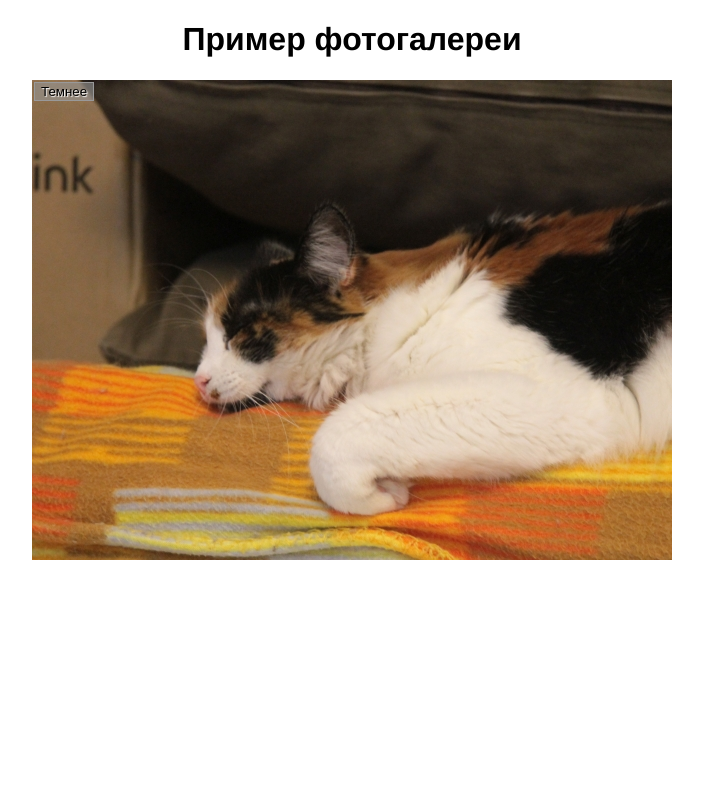
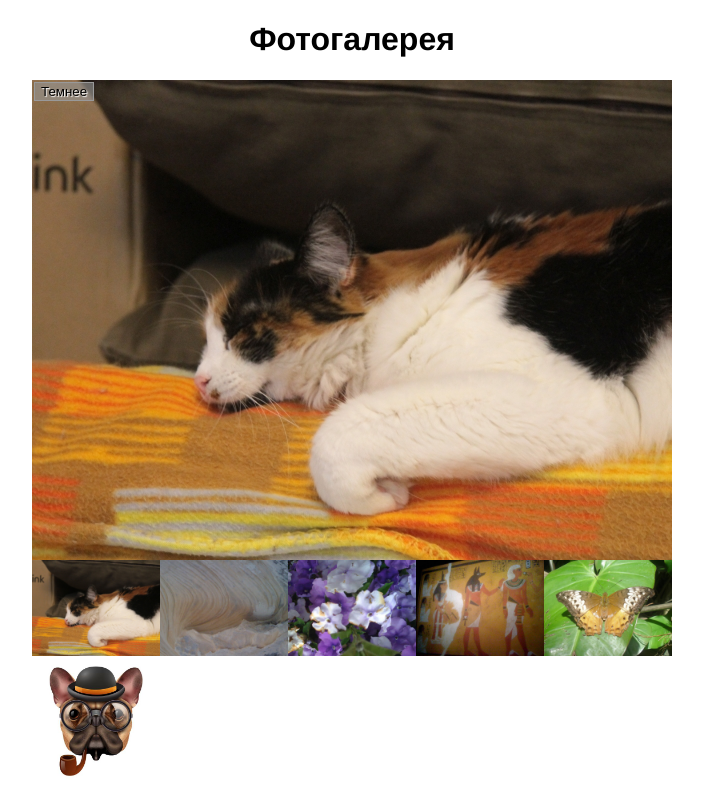
Before and after one commit to AntonVasko/js_tasks, a plain HTML site: page less19/temp/index.html in a window 1280 px wide. Shown: the whole page, without its empty margins (288-991 px from the left). Drawn offline with Linux system fonts and the light colour scheme.

Commit message:
mvp gallery

```diff
--- a/less19/temp/index.html
+++ b/less19/temp/index.html
@@ -10,7 +10,7 @@
   </head>
 
   <body>
-    <h1>Пример фотогалереи</h1>
+    <h1>Фотогалерея</h1>
 
     <div class="full-img">
       <img class="displayed-img" src="images/pic1.jpg">
--- a/less19/temp/main.js
+++ b/less19/temp/main.js
@@ -1,18 +1,50 @@
 let displayedImage = document.querySelector('.displayed-img');
 let thumbBar = document.querySelector('.thumb-bar');
-let allImg = document.querySelector('.full-img')
 
 btn = document.querySelector('button');
 let overlay = document.querySelector('.overlay');
 
 /* Looping through images*/
+for(i = 1; i <= 6; i++){
+  let newImage = document.createElement('img');
+  let xxx = `images/pic${i}.jpg`;
+  newImage.setAttribute('src', xxx);
+  newImage.setAttribute('class', `pic${i}`)
+  thumbBar.appendChild(newImage);
+  newImage.onclick = function(){
+    displayedImage.setAttribute('src', xxx);
+  }
+}
 
-  let newImage = document.createElement('img');
-  newImage.setAttribute('src', xxx);
-  thumbBar.appendChild(newImage);
+
+/*
+let pic1 = document.querySelector('.pic1')
+let pic2 = document.querySelector('.pic2')
+let pic3 = document.querySelector('.pic3')
+let pic4 = document.querySelector('.pic4')
+let pic5 = document.querySelector('.pic5')
+
+pic1.onclick = function(){
+  displayedImage.setAttribute('src', 'images/pic1.jpg')
+}
+pic2.onclick = function(){
+  displayedImage.setAttribute('src', 'images/pic2.jpg')
+}
+pic3.onclick = function(){
+  displayedImage.setAttribute('src', 'images/pic3.jpg')
+}
+pic4.onclick = function(){
+  displayedImage.setAttribute('src', 'images/pic4.jpg')
+}
+pic5.onclick = function(){
+  displayedImage.setAttribute('src', 'images/pic5.jpg')
+}
+*/
+
+
 
 /* Wiring up the Darken/Lighten button */
-btn.onclick = function (){
+btn.onclick = function(){
   let btnStyle = btn.getAttribute('class');
   let toPut = '';
   if(btnStyle == 'dark'){
```
Also changed, not shown: less19/temp/images/pic6.jpg (added).
